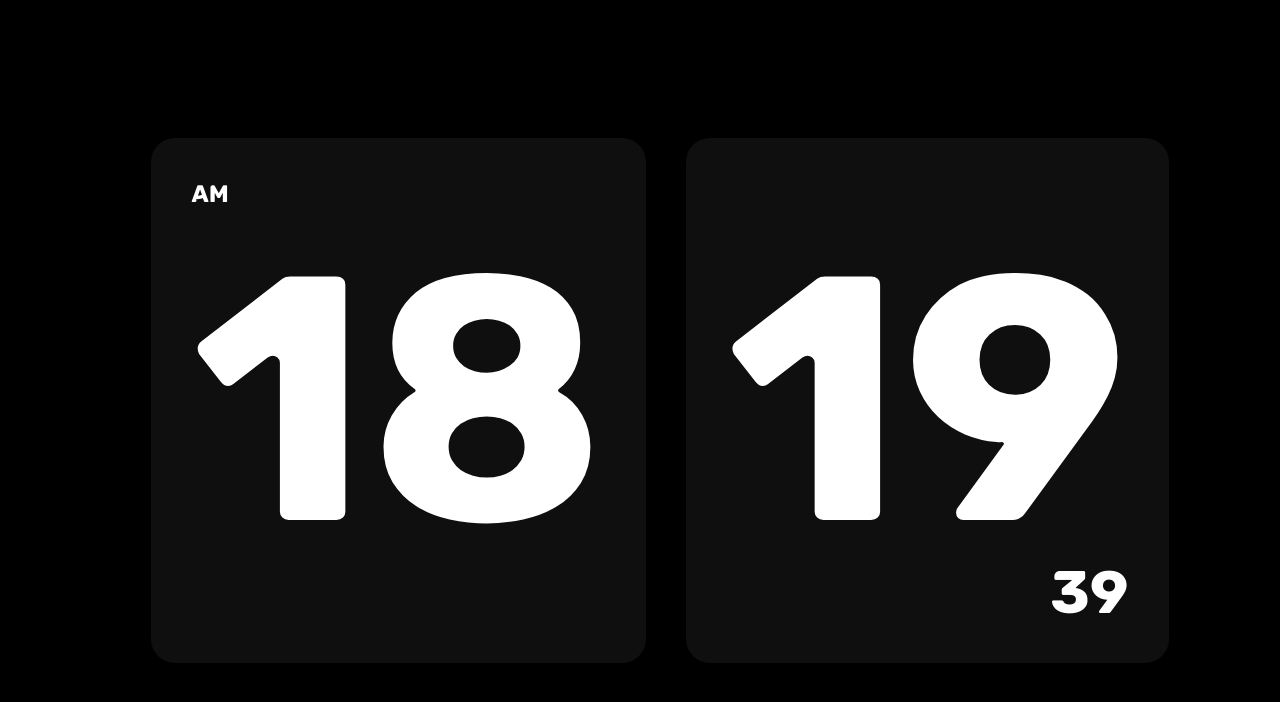
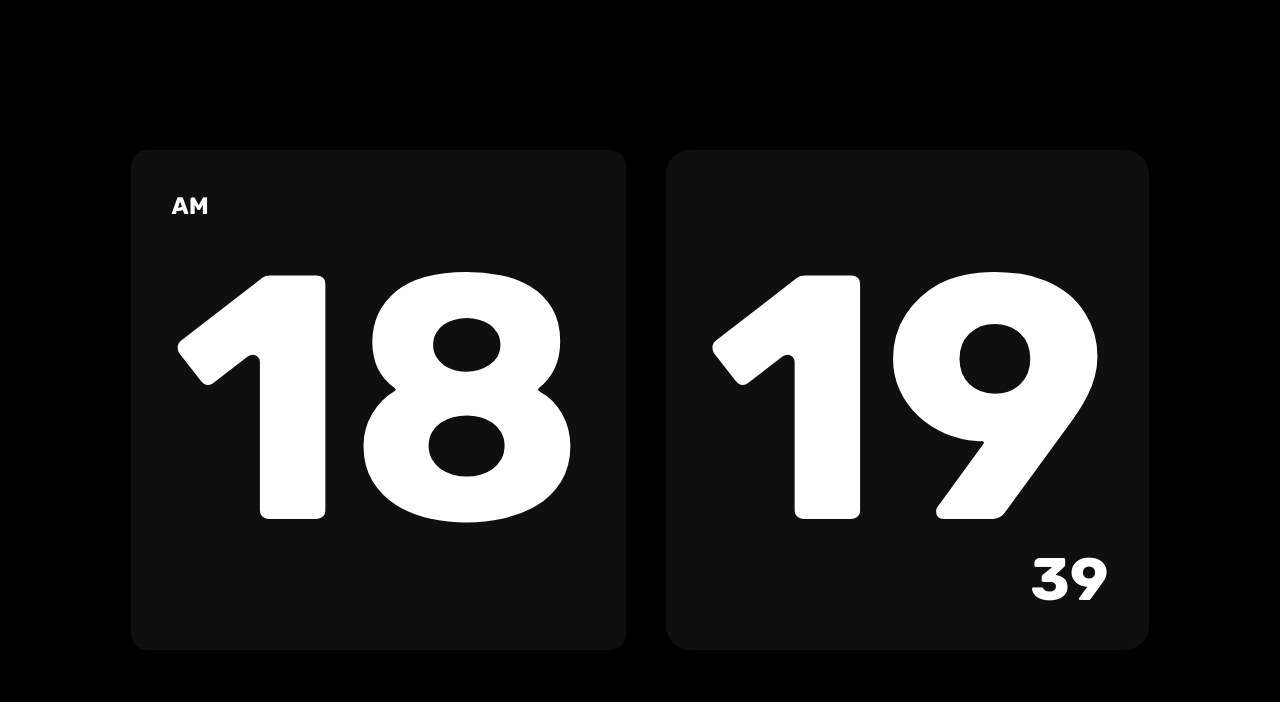
Before and after one commit to Edgarmejiav/time-clock, an Astro site: page / in a window 1280 px wide. Built offline with nearby package versions, Linux system fonts and the light colour scheme; Astro itself is replaced by a stand-in of ours; a web font is replaced by a local one.

Commit message:
✨:  movile

```diff
--- a/src/components/Timeclock.astro
+++ b/src/components/Timeclock.astro
@@ -3,18 +3,16 @@
 <div class="
     h-screen flex items-center justify-center
     text-white ">
-    <div id="timeClock" class="gap-10 flex text-[350px] items-center">
-        <span class="linee border-t-2 border-black w-full"></span>
-        <span class="bg-[#0F0F0F] px-10    rounded-3xl  relative">
-                <span class="text-2xl absolute top-10 left-10 ">AM</span>
-                <span id="hour" class=""></span>
+    <div id="timeClock" class="gap-10  flex md:flex-row flex-col md:text-[350px] text-9xl items-center">
+        <span class="md:h-[500px] h-auto flex items-center justify-center bg-[#0F0F0F] px-10 rounded-2xl relative">
+                <span class="md:text-2xl text-sm absolute top-3 md:top-10 left-3 md:left-10 ">AM</span>
+                <span id="hour" class=" md:"></span>
         </span>
 
-        <span class="bg-[#0F0F0F] px-10  rounded-3xl  relative">
+        <span class="md:h-[500px] h-auto flex items-center justify-center bg-[#0F0F0F] px-10  rounded-3xl  relative">
         <span id="min"></span>
-        <span class=" text-6xl   absolute bottom-10 right-10 " id="sec"></span>
+        <span class=" md:text-6xl  text-sm  absolute md:bottom-10  bottom-3  md:right-10 right-3 " id="sec"></span>
         </span>
-
     </div>
 </div>
 
```
